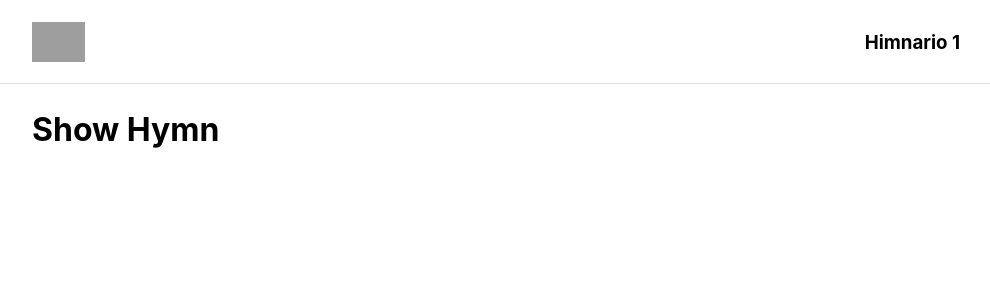
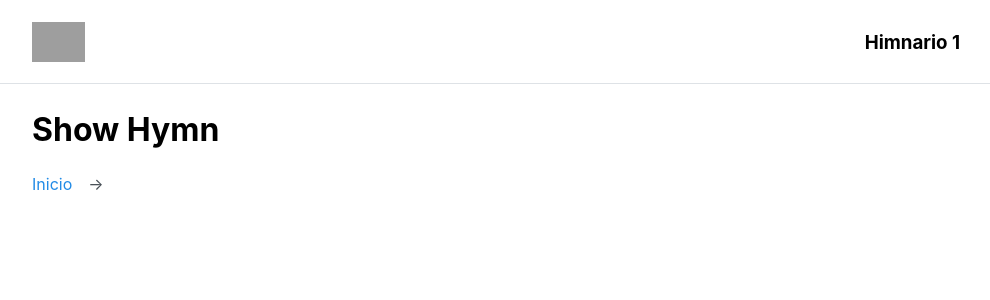
Before and after one commit to PoolMoo13/nuevo-himnario-frontend, a React (Vite) app: page /1/1 in a window 1280 px wide. Shown: the top 300 px of the page, without its empty margins (144-1134 px from the left). Built offline with nearby package versions, Linux system fonts and the light colour scheme; no server answers; grey boxes are pictures that could not be loaded.

Commit message:
Update ShowHymn component with breadcrumb navigation

```diff
--- a/src/pages/ShowHymn.tsx
+++ b/src/pages/ShowHymn.tsx
@@ -1,8 +1,77 @@
+import { useState, useEffect } from 'react';
+import { Breadcrumbs, Anchor } from '@mantine/core';
+import { useLocation } from 'react-router-dom';
+
+interface Hymn {
+    id: string;
+    title: string;
+    lyrics: string;
+}
+
 const ShowHymn = () => {
+    const [hymns, setHymns] = useState<Hymn[]>([]);
+    const pathname = useLocation().pathname;
+
+    const getHimnarios = async () => {
+        try {
+            const url = `http://localhost:3001/api/hymnals/`;
+            const res = await fetch(url);
+            const { data } = await res.json();
+
+            const himnos = data.map((hymn: any) =>
+                hymn.hymnns.map((h: { id: string, title: string, lyrics: string }) => ({
+                    id: h.id,
+                    title: h.title,
+                    lyrics: h.lyrics
+                }))
+            ).flat();
+
+            const soloHimnos = Array.from(new Set(himnos.map(h => h.id)))
+                .map(id => himnos.find(h => h.id === id));
+
+            setHymns(soloHimnos);
+
+        } catch (error) {
+            console.error("No se pudo obtener los himnos: ", error);
+        }
+    };
+
+
+    useEffect(() => {
+        getHimnarios();
+    }, []);
+
+    const id = pathname.split('/').pop();
+
+    const buscarHimnoPorId = (id: string): string => {
+        const himno = hymns.find(hymn => hymn.id === id);
+        console.log("🚀 ~ file: ShowHymn.tsx:46 ~ buscarHimnoPorId ~ himno:", himno);
+        return himno ? himno.title : '';
+    };
+    const tituloHimno: string = buscarHimnoPorId(id);
+
+    const himnario = pathname.split('/');
+    const getUrlHimnario = himnario[himnario.length - 2];
+
+
+    const items = [
+        { title: 'Inicio', href: `http://localhost:5173/${getUrlHimnario}` },
+        { title: `${tituloHimno}`, href: '#' },
+    ].map((item, index) => (
+        <Anchor href={item.href} key={index}>
+            {item.title}
+        </Anchor>
+    ));
 
     return (
-        <h1>Show Hymn</h1>
-    )
+        <>
+            <h1>Show Hymn</h1>
+            <Breadcrumbs separator="→" separatorMargin="md" mt="xs">
+                {items}
+            </Breadcrumbs>
+            {/* You can now use the hymns state to render the hymns list or any additional content */}
+        </>
+    );
 };
 
 export default ShowHymn;
```
